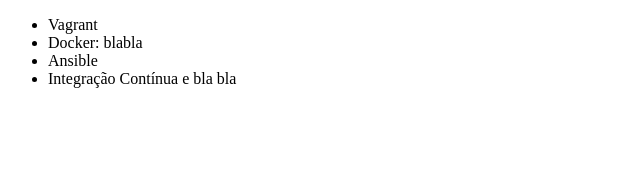
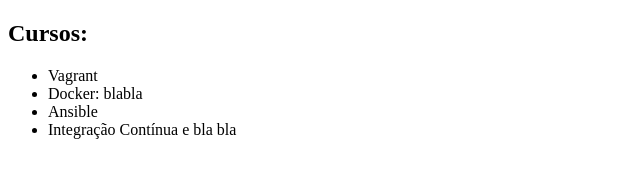
Before and after one commit to willianovais/cursogit, a plain HTML site: page index.html in a window 1280 px wide. Shown: the whole page, without its empty margins (0-640 px from the left). Drawn offline with Linux system fonts and the light colour scheme.

Commit message:
adcionando h2

```diff
--- a/index.html
+++ b/index.html
@@ -5,6 +5,7 @@
     <title>Cursos da Alura bla bla</title>
 </head>
 <body>
+    <h2>Cursos:</h2>
     <ul>
         <li>Vagrant</li>
         <li>Docker: blabla</li>
```
